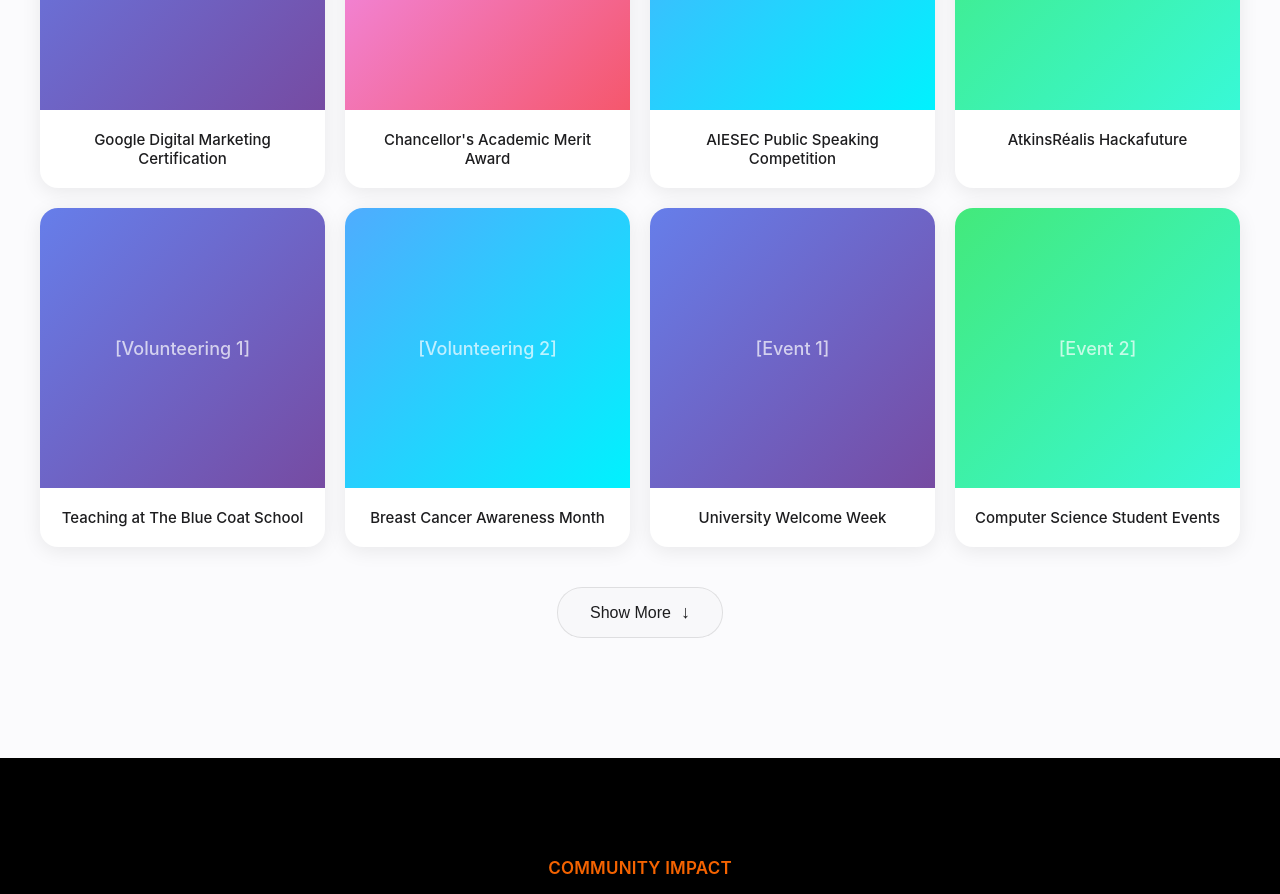
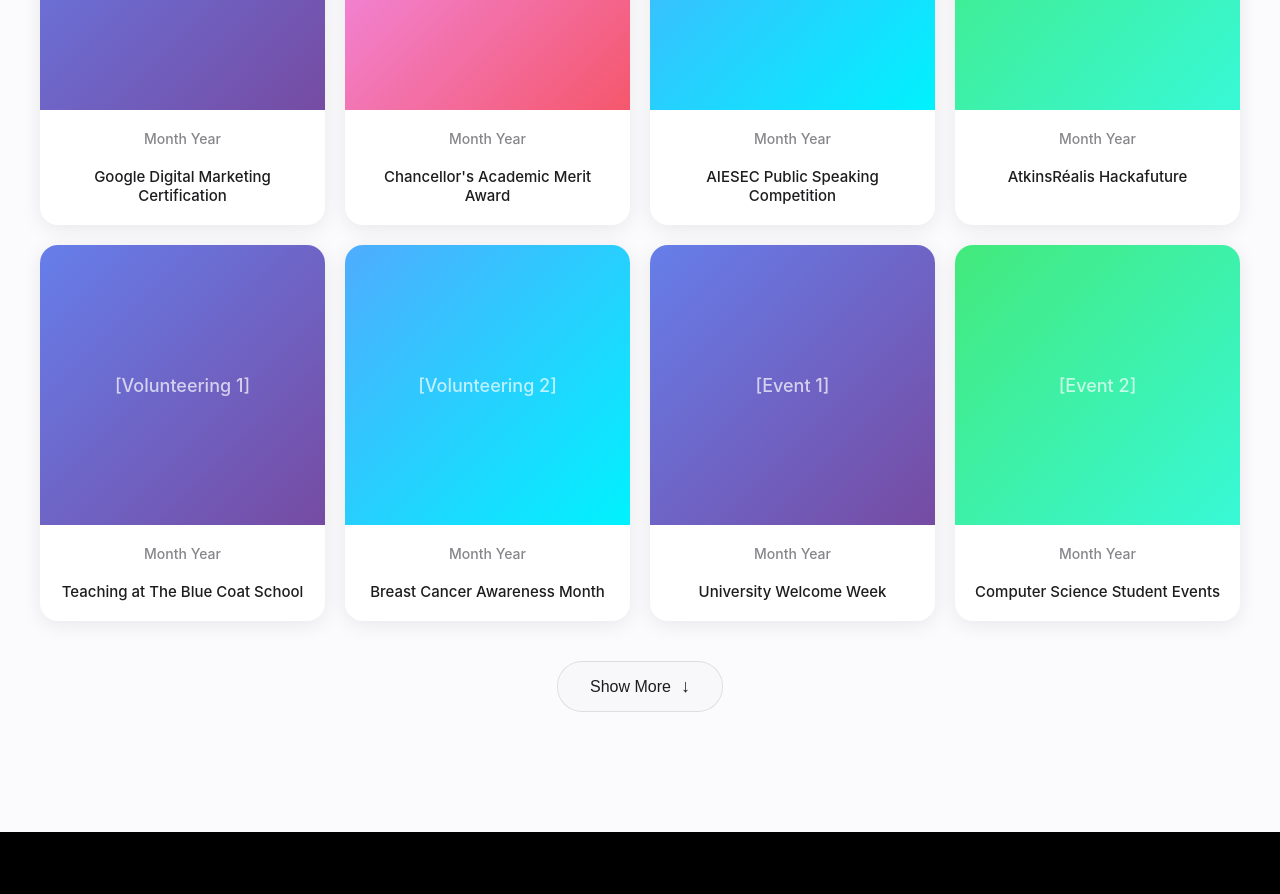
Before and after one commit to isha-ingersol/isha-portfolio, a React (Create React App) app: page / in a window 1280 px wide. Shown: the part 7240-8134 px from the top of the page. Built offline with nearby package versions, Linux system fonts and the light colour scheme.

Commit message:
Gallery Date button

```diff
--- a/src/components/Gallery/Gallery.css
+++ b/src/components/Gallery/Gallery.css
@@ -141,6 +141,15 @@
     transform: rotate(180deg);
 }
 
+/* Gallery Date */
+.gallery-date {
+    display: block;
+    font-size: 14px;
+    font-weight: 500;
+    color: #86868b; /* same as projects secondary text */
+    margin: 20px 0 0px 0; /* spacing below image and above caption */
+    text-align: center;
+}
 
 @media (max-width: 734px) {
     .gallery-grid {
--- a/src/components/Gallery/Gallery.js
+++ b/src/components/Gallery/Gallery.js
@@ -55,6 +55,7 @@ const Gallery = () => {
                 {visibleGallery.map(item => (
                     <div key={item.id} className="gallery-item">
                         <div className="gallery-image">{item.image}</div>
+                        {item.date && <div className="gallery-date">{item.date}</div>}
                         <p className="gallery-caption">{item.title}</p>
                     </div>
                 ))}
```
